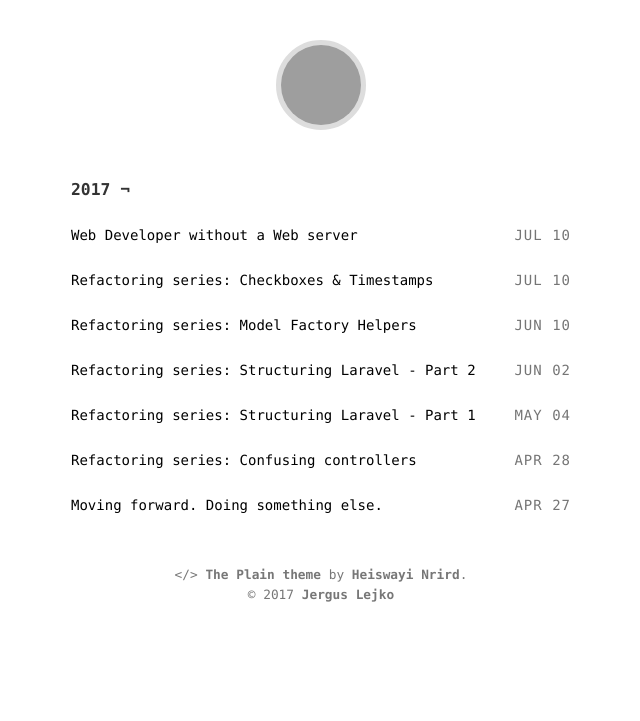
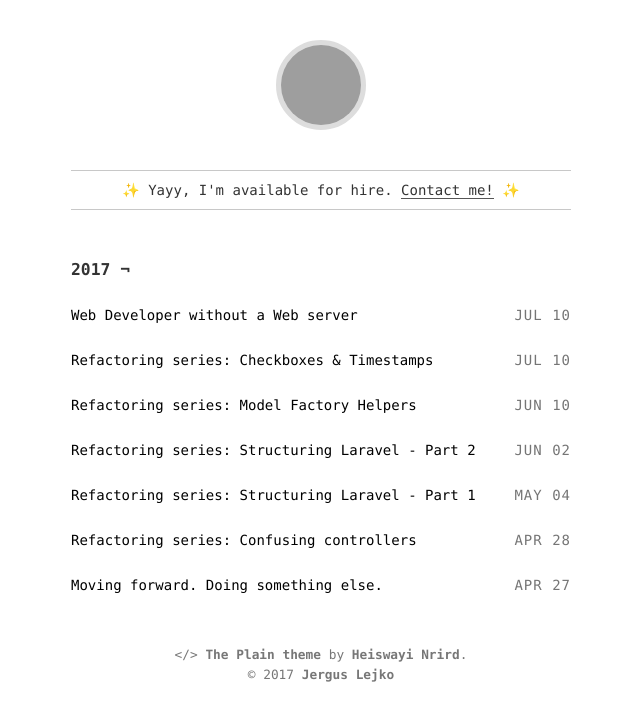
Before and after one commit to jerguslejko/website, a Jekyll site: the page built from index.html, in a window 1280 px wide, cut to the strip 0-721 px from the top of the page. Shown: the whole strip, without its empty margins (319-959 px from the left). Built offline with Jekyll 4.4.1, drawn with Linux system fonts in a browser that asks for light colours; grey boxes are pictures that could not be loaded.

Commit message:
add 'hire me' banner

```diff
--- a/_includes/header.html
+++ b/_includes/header.html
@@ -14,3 +14,7 @@
 	<span class="logo-prompt">{{ prompt }}</span>
 
 </aside>
+
+<section class="hire-me">
+	✨ Yayy, I'm available for hire. <a href="mailto:jergus.lejko@gmail.com">Contact me!</a> ✨
+</section>
--- a/_sass/main.scss
+++ b/_sass/main.scss
@@ -366,3 +366,14 @@ section {
     -webkit-transform: none;
   }
 }
+
+.hire-me {
+  text-align: center;
+
+  line-height: 38px;
+
+  margin-bottom: 50px;
+
+  border-top: 1px solid rgb(200, 200, 200);
+  border-bottom: 1px solid rgb(200, 200, 200);
+}
```
